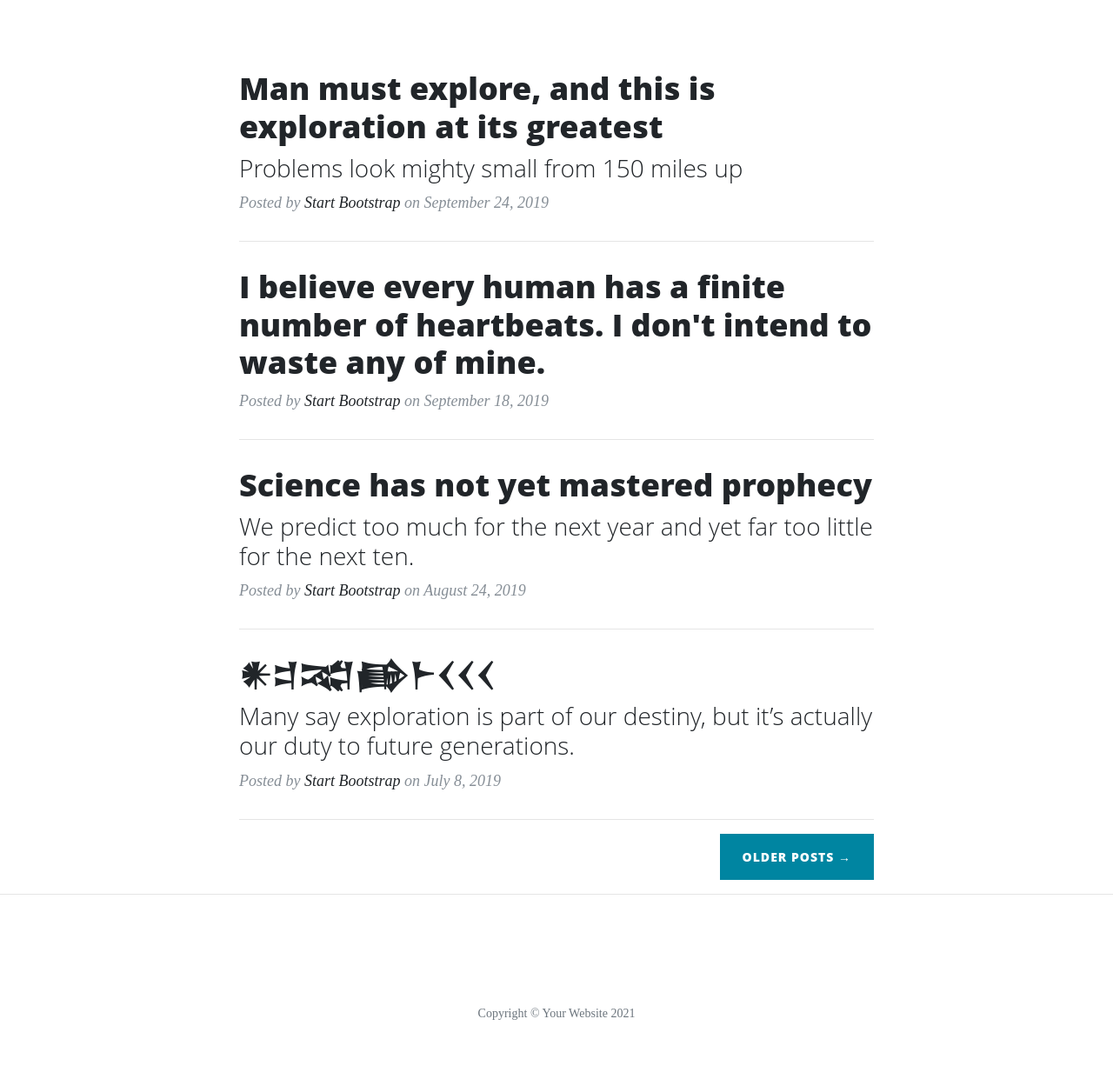
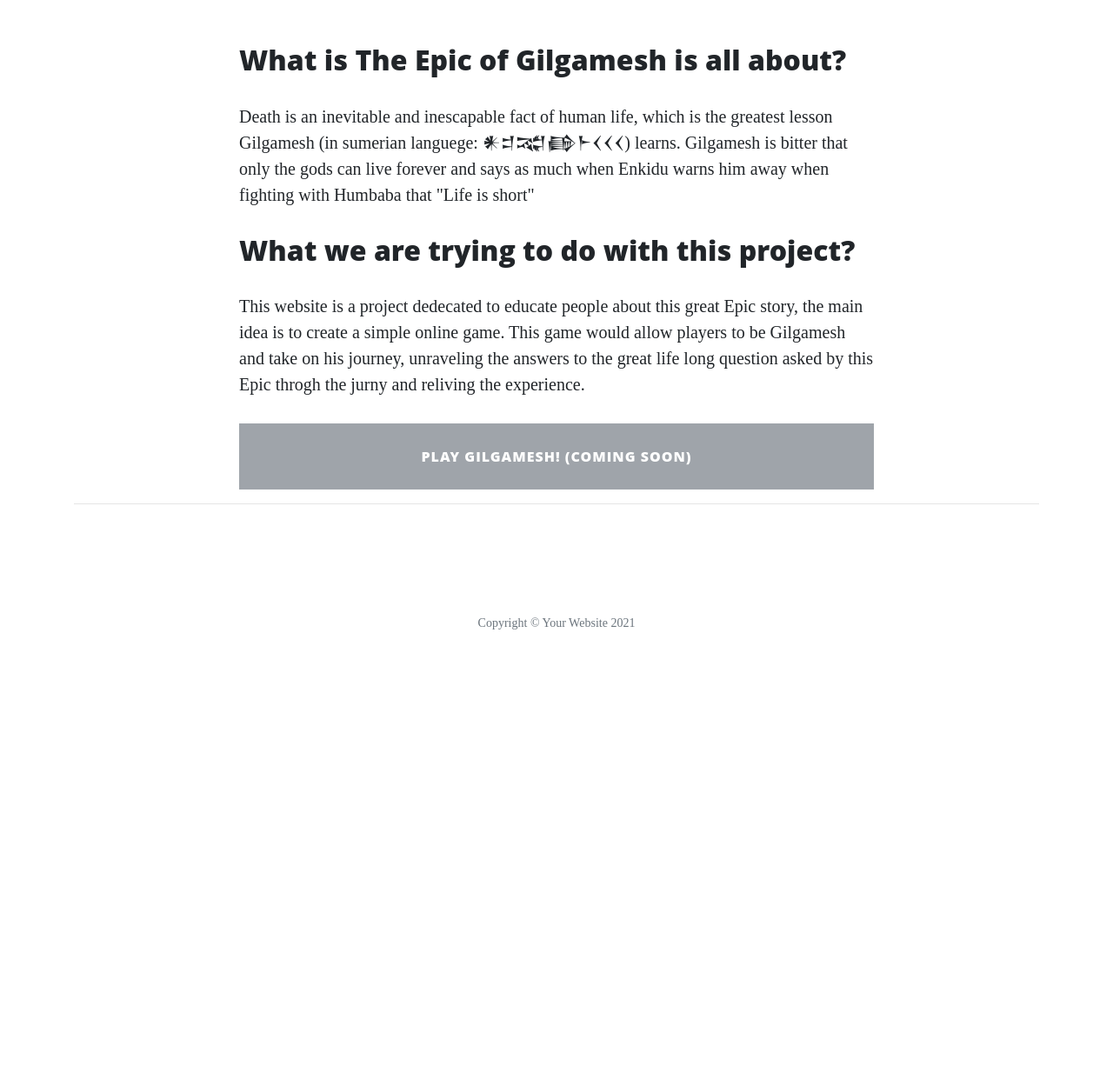
Before and after one commit to AwsSG/gilg, a Flask app: page / in a window 1280 px wide. Shown: the part 628-1869 px from the top of the page at 87% size. After the commit the page ends 1352 px from the top, so only its background shows below. Run offline with Flask 2, Linux system fonts and the light colour scheme; some libraries are stand-ins or nearby versions.

Commit message:
Added contents to index and careers pages

```diff
--- a/run.py
+++ b/run.py
@@ -37,7 +37,7 @@ def about_hero(hero_name):
 @app.route("/contact", methods=["GET", "POST"])
 def contact():
     if request.method == "POST":
-        flash("Thanks {}, We will get back to you as soon as possible".format(
+        flash("Thanks {}, we will get back to you as soon as possible".format(
             request.form.get("name")))
     return render_template("contact.html", page_title="Contact")
 
--- a/templates/about.html
+++ b/templates/about.html
@@ -2,7 +2,7 @@
 {% block content %}
 <h2>{{ page_title }}</h2>
 <p>
-    is an epic poem from ancient Mesopotamia, regarded as the earliest surviving notable literature and the second
+    The Epic of Gilgamesh is an epic poem from ancient Mesopotamia, regarded as the earliest surviving notable literature and the second
     oldest religious text, after the Pyramid Texts. The literary history of Gilgamesh begins with five Sumerian poems
     about Bilgamesh (Sumerian for "Gilgamesh"), king of Uruk, dating from the Third Dynasty of Ur (c. 2100 BCE).
 </p>
--- a/templates/contact.html
+++ b/templates/contact.html
@@ -8,7 +8,7 @@
 
         {% with messages = get_flashed_messages() %}
             {% if messages %}
-                <ul class="flashes">
+                <ul class="bg-dark bg-gradient text-light">
                     {% for message in messages %}
                         <li>{{ message }}</li>
                     {% endfor %}
--- a/templates/index.html
+++ b/templates/index.html
@@ -2,65 +2,23 @@
 {% block content %}
 <div class="row">
     <div class="col-lg-8 col-md-10 mx-auto">
-        <div class="post-preview">
-            <a href="post.html">
-                <h2 class="post-title">
-                    Man must explore, and this is exploration at its greatest
-                </h2>
-                <h3 class="post-subtitle">
-                    Problems look mighty small from 150 miles up
-                </h3>
-            </a>
-            <p class="post-meta">Posted by
-                <a href="#">Start Bootstrap</a>
-                on September 24, 2019</p>
-        </div>
-        <hr>
-        <div class="post-preview">
-            <a href="post.html">
-                <h2 class="post-title">
-                    I believe every human has a finite number of heartbeats. I don't intend to waste any of
-                    mine.
-                </h2>
-            </a>
-            <p class="post-meta">Posted by
-                <a href="#">Start Bootstrap</a>
-                on September 18, 2019</p>
-        </div>
-        <hr>
-        <div class="post-preview">
-            <a href="post.html">
-                <h2 class="post-title">
-                    Science has not yet mastered prophecy
-                </h2>
-                <h3 class="post-subtitle">
-                    We predict too much for the next year and yet far too little for the next ten.
-                </h3>
-            </a>
-            <p class="post-meta">Posted by
-                <a href="#">Start Bootstrap</a>
-                on August 24, 2019</p>
-        </div>
-        <hr>
-        <div class="post-preview">
-            <a href="post.html">
-                <h2 class="post-title">
-                    𒀭𒄑𒉋𒂵𒈨𒌋𒌋𒌋
-                </h2>
-                <h3 class="post-subtitle">
-                    Many say exploration is part of our destiny, but it’s actually our duty to future
-                    generations.
-                </h3>
-            </a>
-            <p class="post-meta">Posted by
-                <a href="#">Start Bootstrap</a>
-                on July 8, 2019</p>
-        </div>
-        <hr>
-        <!-- Pager -->
-        <div class="clearfix">
-            <a class="btn btn-primary float-right" href="#">Older Posts &rarr;</a>
-        </div>
+
+        <h2 class="post-title">
+            What is The Epic of Gilgamesh is all about?
+        </h2>
+
+        <p class="post-meta">
+            Death is an inevitable and inescapable fact of human life, which is the greatest lesson Gilgamesh (in sumerian languege: 𒀭𒄑𒉋𒂵𒈨𒌋𒌋𒌋) learns. Gilgamesh is bitter that only the gods can live forever and says as much when Enkidu warns him away when fighting with Humbaba that "Life is short"
+        </p>
+
+        <h2 class="post-title">
+            What we are trying to do with this project?
+        </h2>
+
+        <p class="post-meta">
+            This website is a project dedecated to educate people about this great Epic story, the main idea is to create a simple online game. This game would allow players to be Gilgamesh and take on his journey, unraveling the answers to the great life long question asked by this Epic throgh the jurny and reliving the experience.
+        </p>
+
+        <button class="btn btn-secondary btn-lg btn-block disabled">Play Gilgamesh! (coming soon)</button>
     </div>
-</div>
-{% endblock %}
+    {% endblock %}
```
Also changed, not shown: templates/careers.html (+14 -0 lines).
